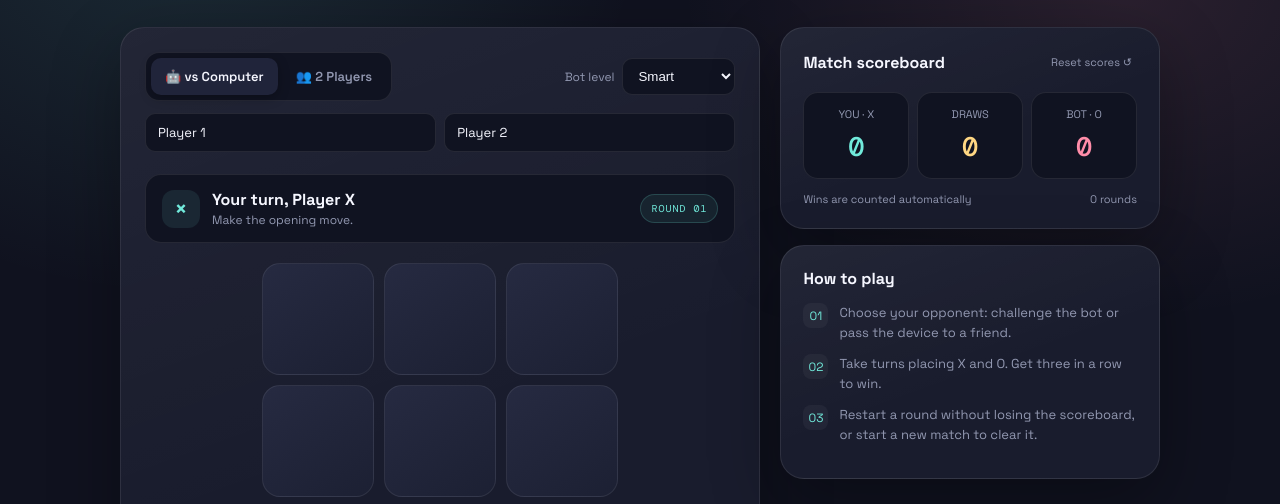
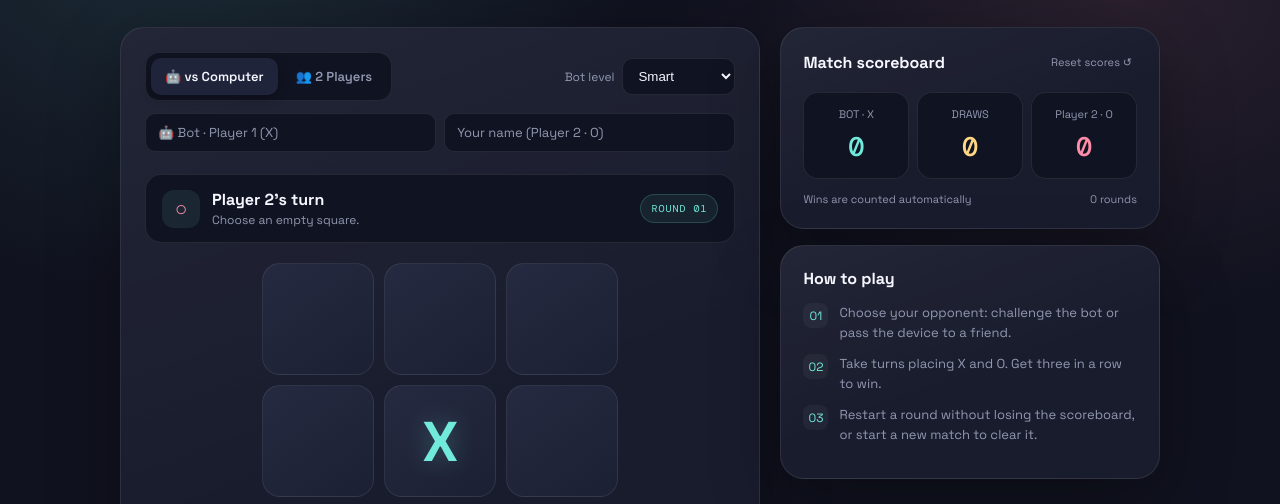
Before and after one commit to tanshi2003/Tic-tac-toe, a plain HTML site: page index.html in a window 1280 px wide. Shown: the part 220-724 px from the top of the page. Drawn offline with nearby package versions, Linux system fonts and the light colour scheme.

Commit message:
final version

```diff
--- a/index.html
+++ b/index.html
@@ -37,6 +37,7 @@
     .player-name-fields input{min-width:0;flex:1;background:#101321;color:var(--text);border:1px solid var(--line);border-radius:10px;padding:10px 12px;font:inherit;font-size:13px;outline:none}
     .player-name-fields input:focus{border-color:var(--cyan);box-shadow:0 0 0 3px #71eadb18}
     .player-name-fields input::placeholder{color:var(--muted)}
+    .player-name-fixed{min-width:0;flex:1;background:#101321;color:var(--muted);border:1px solid var(--line);border-radius:10px;padding:10px 12px;font-size:13px}
     .turn-card{display:flex;align-items:center;justify-content:space-between;gap:12px;background:#101321;border:1px solid var(--line);border-radius:16px;padding:14px 16px;margin-bottom:18px}
     .turn-info{display:flex;align-items:center;gap:12px}
     .turn-symbol{width:38px;height:38px;display:grid;place-items:center;border-radius:12px;background:#71eadb18;color:var(--cyan);font-size:21px;font-weight:700}
@@ -103,9 +104,10 @@
               <option value="easy">Easy</option><option value="smart" selected>Smart</option><option value="unbeatable">Unbeatable</option>
             </select>
           </label>
-          <div class="player-name-fields" id="playerNames" hidden>
-            <input id="player1Name" type="text" maxlength="18" placeholder="Player 1 name (X)" aria-label="Player 1 name" value="Player 1">
-            <input id="player2Name" type="text" maxlength="18" placeholder="Player 2 name (O)" aria-label="Player 2 name" value="Player 2">
+          <div class="player-name-fields" id="playerNames">
+            <div class="player-name-fixed" id="botName" aria-label="Bot, Player 1 (X)">🤖 Bot · Player 1 (X)</div>
+            <input id="player1Name" type="text" maxlength="18" placeholder="Player 1 name (X)" aria-label="Player 1 name" hidden>
+            <input id="player2Name" type="text" maxlength="18" placeholder="Your name (Player 2 · O)" aria-label="Player 2 name">
           </div>
         </div>
         <div class="turn-card" aria-live="polite">
@@ -167,6 +169,7 @@
   let round = 1;
   let scores = loadScores();
   let winningLine = [];
+  let botMoveTimer;
 
   function loadScores() {
     try {
@@ -186,8 +189,8 @@
     $('scoreO').textContent = scores.o;
     $('scoreDraw').textContent = scores.draw;
     $('matchCount').textContent = (scores.x + scores.o + scores.draw) + ' rounds';
-    $('scoreXLabel').textContent = twoPlayers ? playerName('player1Name','Player 1') + ' · X' : 'YOU · X';
-    $('scoreOLabel').textContent = twoPlayers ? playerName('player2Name','Player 2') + ' · O' : 'BOT · O';
+    $('scoreXLabel').textContent = twoPlayers ? playerName('player1Name','Player 1') + ' · X' : 'BOT · X';
+    $('scoreOLabel').textContent = playerName('player2Name','Player 2') + ' · O';
   }
   function setMode(friend) {
     twoPlayers = friend;
@@ -196,7 +199,9 @@
     $('botMode').setAttribute('aria-pressed', String(!friend));
     $('friendMode').setAttribute('aria-pressed', String(friend));
     $('difficultyWrap').hidden = friend;
-    $('playerNames').hidden = !friend;
+    $('botName').hidden = friend;
+    $('player1Name').hidden = !friend;
+    $('player2Name').placeholder = friend ? 'Player 2 name (O)' : 'Your name (Player 2 · O)';
     round = 1;
     scores = {x:0,o:0,draw:0};
     saveScores();
@@ -205,6 +210,7 @@
     $('toast').textContent = friend ? 'Local two-player mode is on.' : 'You are playing against the computer.';
   }
   function resetRound() {
+    window.clearTimeout(botMoveTimer);
     board = Array(9).fill('');
     current = 'X';
     active = true;
@@ -215,12 +221,13 @@
       cell.disabled = false;
       cell.setAttribute('aria-label', 'Empty square ' + (i+1));
     });
-    $('status').textContent = twoPlayers ? playerName('player1Name','Player 1') + "'s turn" : 'Your turn, Player X';
-    $('turnCaption').textContent = 'Make the opening move.';
+    $('status').textContent = twoPlayers ? playerName('player1Name','Player 1') + "'s turn" : 'Bot is thinking…';
+    $('turnCaption').textContent = twoPlayers ? 'Make the opening move.' : 'The bot makes the opening move.';
     $('turnSymbol').textContent = '×';
     $('turnSymbol').style.color = 'var(--cyan)';
     $('roundPill').textContent = 'ROUND ' + String(round).padStart(2,'0');
     $('toast').textContent = '';
+    if (!twoPlayers) startBotTurn();
   }
   function resultFor(position, player) {
     for (const line of wins) {
@@ -243,7 +250,7 @@
       $('turnSymbol').style.color = 'var(--gold)';
     } else {
       scores[player.toLowerCase()]++;
-      const name = player === 'X' ? (twoPlayers ? playerName('player1Name','Player 1') : 'You') : (twoPlayers ? playerName('player2Name','Player 2') : 'The bot');
+      const name = player === 'X' ? (twoPlayers ? playerName('player1Name','Player 1') : 'The bot') : playerName('player2Name','Player 2');
       $('status').textContent = name + ' wins! 🎉';
       $('turnCaption').textContent = 'Three in a row. Nicely played.';
       $('turnSymbol').textContent = player === 'X' ? '×' : '○';
@@ -265,23 +272,25 @@
     if (!board.includes('')) { finish('draw'); return; }
     current = current === 'X' ? 'O' : 'X';
     updateTurn();
-    if (!twoPlayers && current === 'O') {
-      cells.forEach(c => c.disabled = true);
-      $('status').textContent = 'Bot is thinking…';
-      $('turnCaption').textContent = 'Let’s see what it has got.';
-      window.setTimeout(() => {
-        if (!active) return;
-        const move = chooseBotMove();
-        if (move !== null) place(move);
-        else cells.forEach((c,i) => c.disabled = !!board[i] || !active);
-      }, 360);
+    if (!twoPlayers && current === 'X') {
+      startBotTurn();
     } else {
       cells.forEach((c,i) => c.disabled = !!board[i] || !active);
     }
   }
+  function startBotTurn() {
+    cells.forEach(c => c.disabled = true);
+    $('status').textContent = 'Bot is thinking…';
+    $('turnCaption').textContent = 'Let’s see what it has got.';
+    botMoveTimer = window.setTimeout(() => {
+      if (!active || twoPlayers || current !== 'X') return;
+      const move = chooseBotMove();
+      if (move !== null) place(move);
+    }, 360);
+  }
   function updateTurn() {
     const isX = current === 'X';
-    $('status').textContent = twoPlayers ? (isX ? playerName('player1Name','Player 1') + "'s turn" : playerName('player2Name','Player 2') + "'s turn") : (isX ? 'Your turn, Player X' : "Bot's turn, Player O");
+    $('status').textContent = twoPlayers ? (isX ? playerName('player1Name','Player 1') + "'s turn" : playerName('player2Name','Player 2') + "'s turn") : (isX ? "Bot's turn, Player X" : playerName('player2Name','Player 2') + "'s turn");
     $('turnCaption').textContent = 'Choose an empty square.';
     $('turnSymbol').textContent = isX ? '×' : '○';
     $('turnSymbol').style.color = isX ? 'var(--cyan)' : 'var(--pink)';
@@ -291,9 +300,9 @@
     if (!empty.length) return null;
     const level = $('difficulty').value;
     if (level === 'easy') return empty[Math.floor(Math.random()*empty.length)];
-    const immediate = findTacticalMove('O');
+    const immediate = findTacticalMove('X');
     if (immediate !== null) return immediate;
-    const block = findTacticalMove('X');
+    const block = findTacticalMove('O');
     if (block !== null) return block;
     if (level === 'smart') {
       if (board[4] === '') return 4;
@@ -303,7 +312,7 @@
     }
     let best = -Infinity, bestMoves = [];
     for (const move of empty) {
-      board[move] = 'O';
+      board[move] = 'X';
       const value = minimax(board,false,0);
       board[move] = '';
       if (value > best) { best = value; bestMoves = [move]; }
@@ -322,12 +331,12 @@
   }
   function minimax(state, maximizing, depth) {
     const winner = getWinner(state);
-    if (winner === 'O') return 10-depth;
-    if (winner === 'X') return depth-10;
+    if (winner === 'X') return 10-depth;
+    if (winner === 'O') return depth-10;
     if (!state.includes('')) return 0;
     let best = maximizing ? -Infinity : Infinity;
     for (let i=0;i<9;i++) if (state[i] === '') {
-      state[i] = maximizing ? 'O' : 'X';
+      state[i] = maximizing ? 'X' : 'O';
       const score = minimax(state,!maximizing,depth+1);
       state[i] = '';
       best = maximizing ? Math.max(best,score) : Math.min(best,score);
@@ -356,8 +365,14 @@
   $('difficulty').addEventListener('change', () => {
     $('toast').textContent = 'Bot level set to ' + $('difficulty').selectedOptions[0].text + '. Applies from the next bot move.';
   });
-  $('player1Name').addEventListener('input',renderScores);
-  $('player2Name').addEventListener('input',renderScores);
+  $('player1Name').addEventListener('input',() => {
+    renderScores();
+    if (twoPlayers && current === 'X' && active) $('status').textContent = playerName('player1Name','Player 1') + "'s turn";
+  });
+  $('player2Name').addEventListener('input',() => {
+    renderScores();
+    if (current === 'O' && active) $('status').textContent = playerName('player2Name','Player 2') + "'s turn";
+  });
   renderScores();
   resetRound();
 })();
```
